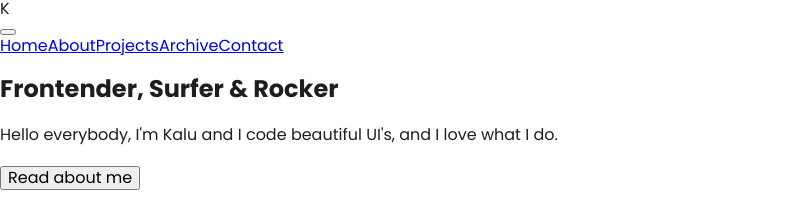
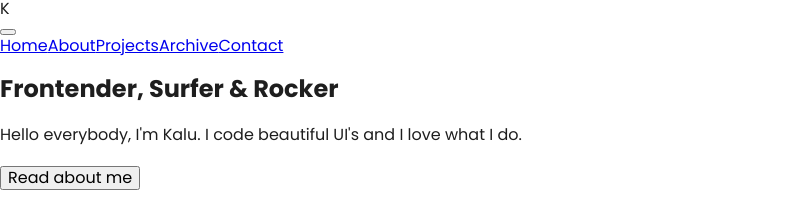
Before and after one commit to kaluabentes/old-kalu.dev, a Next.js app: page / in a window 1280 px wide. Shown: the top 210 px of the page, without its empty margins (0-786 px from the left). Built offline with nearby package versions, Linux system fonts and the light colour scheme.

Commit message:
Update cover subtitle

```diff
--- a/src/components/organisms/cover/index.js
+++ b/src/components/organisms/cover/index.js
@@ -12,7 +12,7 @@ const Cover = ({}) => (
       <div className={styles.inner}>
         <h2 className={styles.title}>Frontender, Surfer & Rocker</h2>
         <p className={styles.subtitle}>
-          Hello everybody, I'm Kalu and I code beautiful UI's, and I love what I do.
+          Hello everybody, I'm Kalu. I code beautiful UI's and I love what I do.
         </p>
         <Button href="/about">Read about me</Button>
       </div>
```
